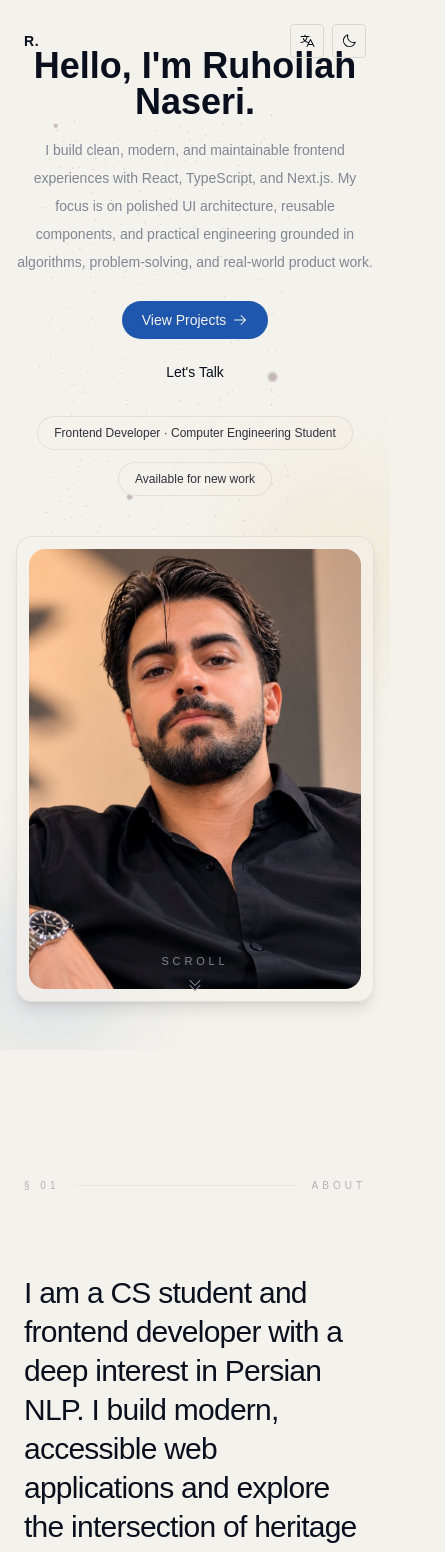
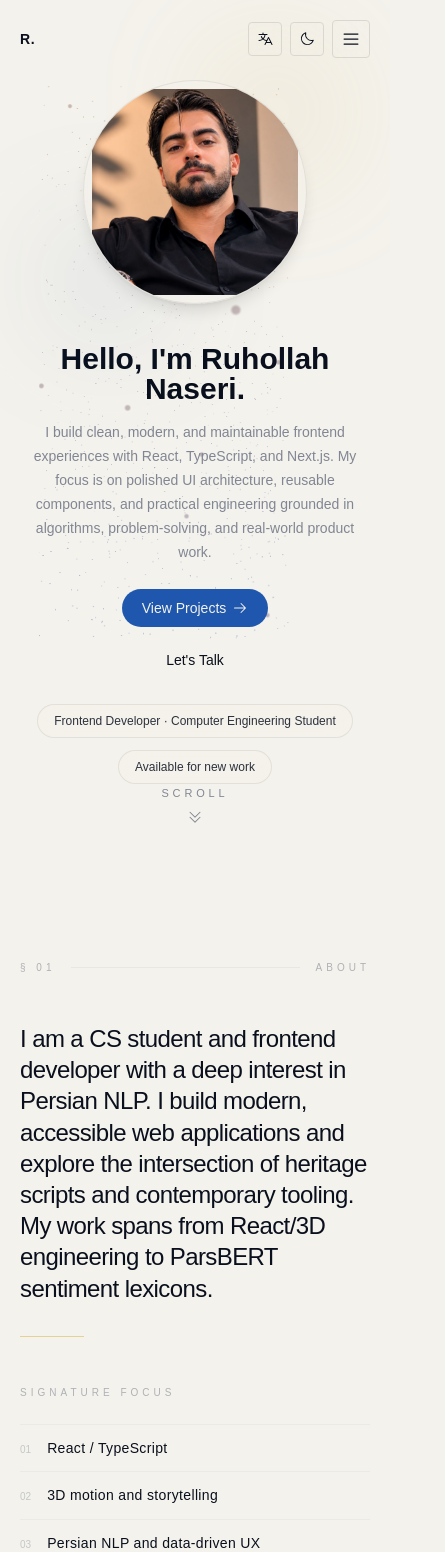
Before and after one commit to ruhollah82/portfolio, a React (Vite) app: page / in a window 390 px wide. Shown: the top 1552 px of the page, 445 px wide, since content can reach past the window. Built offline with nearby package versions, Linux system fonts and the light colour scheme; a web font is replaced by a local one.

Commit message:
added responsive design for mobile

```diff
--- a/src/components/layout/Footer.tsx
+++ b/src/components/layout/Footer.tsx
@@ -1,6 +1,6 @@
 export function Footer() {
   return (
-    <footer className="text-muted-foreground border-border border-t py-12 text-center text-xs">
+    <footer className="text-muted-foreground border-border border-t py-8 text-center text-xs sm:py-12">
       <p>© {new Date().getFullYear()} Ruhollah Naseri.</p>
     </footer>
   )
--- a/src/components/layout/Header.tsx
+++ b/src/components/layout/Header.tsx
@@ -1,32 +1,40 @@
+import { useState } from 'react'
 import { useLocaleStore } from '@/stores/useLocaleStore'
 import { useThemeStore } from '@/stores/useThemeStore'
 import { Icon } from '@/components/ui/Icon'
+import { useT } from '@/lib/i18n/useT'
+import { motion, AnimatePresence } from 'motion/react'
 
 export function Header() {
   const locale = useLocaleStore((s) => s.locale)
   const setLocale = useLocaleStore((s) => s.setLocale)
   const theme = useThemeStore((s) => s.theme)
   const toggleTheme = useThemeStore((s) => s.toggleTheme)
+  const t = useT()
+  const [isMenuOpen, setIsMenuOpen] = useState(false)
+
+  const navItems = ['about', 'skills', 'projects', 'contact']
 
   return (
-    <header className="fixed inset-x-0 top-0 z-50 flex items-center justify-between p-6 md:p-8">
+    <>
+      <header className="fixed inset-x-0 top-0 z-50 flex items-center justify-between bg-transparent p-5 sm:p-6 md:p-8">
         <a
           href="#hero"
-        className="text-foreground hover:text-primary  text-sm font-bold tracking-wider transition-colors"
+          className="text-foreground hover:text-primary text-sm font-bold tracking-wider transition-colors"
         >
           R.
         </a>
         <div className="flex items-center gap-2">
           <button
             onClick={() => setLocale(locale === 'en' ? 'fa' : 'en')}
-          className="border-border hover:bg-accent hover:text-accent-foreground rounded-md border p-2 transition-colors"
+            className="border-border hover:bg-accent hover:text-accent-foreground rounded-md border p-2 backdrop-blur-xl transition-colors"
             aria-label="Toggle Language"
           >
             <Icon name="phosphor:translate" className="h-4 w-4" />
           </button>
           <button
             onClick={toggleTheme}
-          className="border-border hover:bg-accent hover:text-accent-foreground rounded-md border p-2 transition-colors"
+            className="border-border hover:bg-accent hover:text-accent-foreground rounded-md border p-2 backdrop-blur-xl transition-colors"
             aria-label="Toggle Theme"
           >
             <Icon
@@ -34,7 +42,45 @@ export function Header() {
               className="h-4 w-4"
             />
           </button>
+          <button
+            onClick={() => setIsMenuOpen(true)}
+            className="border-border hover:bg-accent hover:text-accent-foreground rounded-md border p-2 backdrop-blur-xl transition-colors md:hidden"
+            aria-label="Open Menu"
+          >
+            <Icon name="phosphor:list" className="h-5 w-5" />
+          </button>
         </div>
       </header>
+
+      <AnimatePresence>
+        {isMenuOpen && (
+          <motion.div
+            initial={{ opacity: 0, y: -20 }}
+            animate={{ opacity: 1, y: 0 }}
+            exit={{ opacity: 0, y: -20 }}
+            transition={{ duration: 0.3, ease: 'easeOut' }}
+            className="bg-background/95 fixed inset-0 z-40 flex flex-col items-center justify-center gap-8 backdrop-blur-xl md:hidden"
+          >
+            <button
+              onClick={() => setIsMenuOpen(false)}
+              className="border-border hover:bg-accent hover:text-accent-foreground absolute top-5 right-5 rounded-md border p-2 transition-colors"
+              aria-label="Close Menu"
+            >
+              <Icon name="phosphor:x" className="h-5 w-5" />
+            </button>
+            {navItems.map((item) => (
+              <a
+                key={item}
+                href={`#${item}`}
+                onClick={() => setIsMenuOpen(false)}
+                className="text-foreground hover:text-primary text-3xl font-light tracking-tight uppercase transition-colors"
+              >
+                {t(`nav.${item}`)}
+              </a>
+            ))}
+          </motion.div>
+        )}
+      </AnimatePresence>
+    </>
   )
 }
--- a/src/components/sections/About/About.tsx
+++ b/src/components/sections/About/About.tsx
@@ -16,7 +16,6 @@ function Pillar({ label, value }: { label: string; value: string }) {
 
 export function About() {
   const t = useT()
-
   const highlights = [
     t('about.highlight.react'),
     t('about.highlight.motion'),
@@ -26,12 +25,11 @@ export function About() {
   return (
     <section
       id="about"
-      className="relative flex min-h-screen flex-col justify-center px-6 py-32 sm:px-12 lg:px-24"
+      className="relative flex min-h-screen flex-col justify-center px-5 py-24 sm:px-12 sm:py-32 lg:px-24"
     >
       <div className="mx-auto w-full max-w-6xl">
-        {/* Editorial Header */}
         <MotionReveal>
-          <div className="mb-20 flex items-center gap-4">
+          <div className="mb-12 flex items-center gap-4 sm:mb-20">
             <span className="text-muted-foreground/60 text-[10px] tracking-[0.4em] uppercase">
               § 01
             </span>
@@ -42,23 +40,18 @@ export function About() {
           </div>
         </MotionReveal>
 
-        <div className="grid gap-16 lg:grid-cols-[1.2fr_0.8fr] lg:gap-24">
-          {/* Main Statement */}
+        <div className="grid gap-12 sm:gap-16 lg:grid-cols-[1.2fr_0.8fr] lg:gap-24">
           <MotionReveal delay={0.1}>
             <div className="space-y-8">
-              <h2 className="text-foreground max-w-2xl text-3xl leading-[1.3] font-light tracking-tight sm:text-3xl md:text-4xl">
+              <h2 className="text-foreground max-w-2xl text-2xl leading-[1.3] font-light tracking-tight sm:text-3xl md:text-4xl">
                 {t('about.text')}
               </h2>
-
-              {/* Gold accent line */}
               <div className="bg-brand-gold/60 h-px w-16" />
             </div>
           </MotionReveal>
 
-          {/* Side Content */}
           <MotionReveal delay={0.2}>
             <div className="space-y-12">
-              {/* Signature Focus - Editorial List */}
               <div className="space-y-6">
                 <p className="text-muted-foreground/60 text-[10px] tracking-[0.4em] uppercase">
                   {t('about.signatureFocus')}
@@ -80,7 +73,6 @@ export function About() {
                 </ul>
               </div>
 
-              {/* Three Pillars */}
               <div className="space-y-0">
                 <Pillar label={t('about.craft')} value={t('about.craftDesc')} />
                 <Pillar
--- a/src/components/sections/Contact/Contact.tsx
+++ b/src/components/sections/Contact/Contact.tsx
@@ -4,7 +4,6 @@ import { MotionReveal } from '@/components/ui/MotionReveal'
 
 export function Contact() {
   const t = useT()
-
   const socials = [
     {
       name: 'GitHub',
@@ -26,20 +25,18 @@ export function Contact() {
   return (
     <section
       id="contact"
-      className="relative flex min-h-screen flex-col justify-center px-6 py-32 sm:px-12 lg:px-24"
+      className="relative flex min-h-screen flex-col justify-center px-5 py-24 sm:px-12 sm:py-32 lg:px-24"
     >
-      {/* Subtle ambient glow (much softer than before for a premium feel) */}
       <div className="pointer-events-none absolute inset-0 z-0 overflow-hidden">
         <div className="bg-primary/5 absolute top-1/4 -right-32 h-[500px] w-[500px] rounded-full blur-[120px]" />
         <div className="bg-accent/5 absolute bottom-1/4 -left-32 h-[400px] w-[400px] rounded-full blur-[100px]" />
       </div>
 
       <div className="relative z-10 mx-auto w-full max-w-6xl">
-        {/* Editorial Header */}
         <MotionReveal>
-          <div className="mb-16 flex items-center gap-4">
+          <div className="mb-12 flex items-center gap-4 sm:mb-16">
             <span className="text-muted-foreground/60 text-[10px] tracking-[0.4em] uppercase">
-              § 03
+              § 04
             </span>
             <div className="bg-border/40 h-px flex-1" />
             <span className="text-muted-foreground/60 text-[10px] tracking-[0.4em] uppercase">
@@ -48,22 +45,18 @@ export function Contact() {
           </div>
         </MotionReveal>
 
-        {/* Fluid Layout (No rigid grids) */}
-        <div className="flex flex-col gap-16 lg:flex-row lg:items-start lg:justify-between lg:gap-24">
-          {/* Left: Primary CTA (Typography-focused) */}
+        <div className="flex flex-col gap-12 sm:gap-16 lg:flex-row lg:items-start lg:justify-between lg:gap-24">
           <MotionReveal delay={0.1} className="flex-1">
             <p className="text-muted-foreground/80 mb-4 text-xs tracking-[0.3em] uppercase">
               {t('contact.email')}
             </p>
-
             <a href="mailto:ruhollah.naserii@gmail.com" className="group block">
-              <h2 className="text-foreground group-hover:text-primary text-4xl font-light tracking-tight transition-colors duration-500 sm:text-5xl md:text-6xl lg:text-7xl">
+              <h2 className="text-foreground group-hover:text-primary text-3xl font-light tracking-tight transition-colors duration-500 sm:text-5xl md:text-6xl lg:text-7xl">
                 ruhollah.naserii
                 <br className="hidden sm:block" />
                 @gmail.com
               </h2>
-
-              <div className="text-muted-foreground group-hover:text-primary mt-8 flex items-center gap-3 text-sm font-medium transition-colors duration-500">
+              <div className="text-muted-foreground group-hover:text-primary mt-6 flex items-center gap-3 text-sm font-medium transition-colors duration-500 sm:mt-8">
                 <span>{t('hero.cta.secondary')}</span>
                 <Icon
                   name="phosphor:arrow-right"
@@ -71,15 +64,12 @@ export function Contact() {
                 />
               </div>
             </a>
-
-            <p className="text-foreground/60 mt-10 max-w-md text-sm leading-relaxed font-light">
+            <p className="text-foreground/60 mt-8 max-w-md text-sm leading-relaxed font-light sm:mt-10">
               {t('contact.text')}
             </p>
           </MotionReveal>
 
-          {/* Right: Secondary Actions (Minimal List) */}
           <MotionReveal delay={0.2} className="w-full lg:w-80">
-            {/* Resume Download */}
             <a
               href="/resume.pdf"
               download
@@ -100,7 +90,6 @@ export function Contact() {
               />
             </a>
 
-            {/* Social Links Stack (Hairline separated) */}
             <div className="mt-2">
               {socials.map((social) => (
                 <a
@@ -120,7 +109,6 @@ export function Contact() {
                   />
                 </a>
               ))}
-              {/* Closing line for visual balance */}
               <div className="bg-border/40 h-px w-full" />
             </div>
           </MotionReveal>
--- a/src/components/sections/Hero/Hero.tsx
+++ b/src/components/sections/Hero/Hero.tsx
@@ -12,7 +12,7 @@ export function Hero() {
   return (
     <section
       id="hero"
-      className="relative flex min-h-screen items-center justify-center overflow-hidden px-4 py-12 sm:px-6 lg:px-8"
+      className="relative flex min-h-screen items-center justify-center overflow-hidden px-5 py-20 sm:px-6 sm:py-24 lg:px-8"
     >
       <Suspense
         fallback={
@@ -26,21 +26,40 @@ export function Hero() {
 
       <div className="absolute inset-0 bg-[radial-gradient(circle_at_top_left,_color-mix(in_oklch,var(--primary)_24%),transparent_24%),radial-gradient(circle_at_bottom_right,_color-mix(in_oklch,var(--accent)_26%),transparent_22%)]" />
 
-      <div className="relative z-10 mx-auto grid w-full max-w-6xl items-center gap-10 lg:grid-cols-[1.05fr_0.95fr]">
-        {/* تغییر ۱: lg:text-left به lg:text-start برای راست‌چین شدن خودکار در فارسی */}
+      {/* Changed from grid to flex-col on mobile, grid on desktop */}
+      <div className="relative z-10 mx-auto flex w-full max-w-6xl flex-col items-center gap-10 sm:grid sm:grid-cols-[1.05fr_0.95fr] sm:items-center lg:gap-10">
+        {/* Portrait Image - Now appears FIRST on mobile (top of page) */}
+        <MotionReveal delay={0.08}>
+          <div className="relative mx-auto w-full sm:max-w-md">
+            {/* Glowing effects - adjusted for circular shape on mobile */}
+            <div className="bg-brand-gold/30 absolute -end-4 -top-4 h-24 w-24 rounded-full blur-3xl sm:-end-8 sm:-top-8 sm:h-32 sm:w-32" />
+            <div className="bg-primary/25 m:rounded-full absolute -start-4 -bottom-4 h-20 w-20 rounded-full blur-3xl sm:-start-6 sm:-bottom-6 sm:h-28 sm:w-28" />
+
+            <div className="border-border/70 bg-background/65 relative mx-auto h-56 w-56 overflow-hidden rounded-full border p-2 shadow-lg backdrop-blur-xl sm:h-[440px] sm:w-full sm:rounded-2xl">
+              <div className="absolute inset-0 bg-[linear-gradient(135deg,_color-mix(in_oklch,var(--primary)_12%),transparent_45%,_color-mix(in_oklch,var(--accent)_16%),transparent_80%)]" />
+              <img
+                src="/images/portrait.jpg"
+                alt="Portrait of Ruhollah"
+                className="relative h-full w-full object-cover object-[center_20%]"
+              />
+            </div>
+          </div>
+        </MotionReveal>
+
+        {/* Text Content - Appears below image on mobile */}
         <div className="space-y-6 text-center lg:text-start">
-          <MotionReveal delay={0.08}>
+          <MotionReveal delay={0.12}>
             <div className="space-y-4">
-              <h1 className="text-foreground text-4xl leading-none font-black sm:text-5xl lg:text-7xl">
+              <h1 className="text-foreground text-3xl leading-none font-black sm:text-5xl lg:text-7xl">
                 {t('hero.greeting')}
               </h1>
-              <p className="text-muted-foreground mx-auto max-w-2xl text-sm leading-7 sm:text-base lg:mx-0 lg:text-lg">
+              <p className="text-muted-foreground mx-auto max-w-2xl text-sm leading-6 sm:text-base sm:leading-7 lg:mx-0 lg:text-lg">
                 {t('hero.description')}
               </p>
             </div>
           </MotionReveal>
 
-          <MotionReveal delay={0.14}>
+          <MotionReveal delay={0.16}>
             <div className="flex flex-col items-center gap-3 sm:flex-row lg:items-start">
               <a
                 href="#projects"
@@ -50,7 +69,6 @@ export function Hero() {
                 })}
               >
                 {t('hero.cta.primary')}
-                {/* تغییر ۲: اضافه کردن rtl:-scale-x-100 برای قرینه شدن فلش در حالت فارسی */}
                 <Icon
                   name="phosphor:arrow-right"
                   className="h-4 w-4 rtl:-scale-x-100"
@@ -69,8 +87,7 @@ export function Hero() {
             </div>
           </MotionReveal>
 
-          <MotionReveal delay={0.18}>
-            {/* justify-start به‌طور پیش‌فرض در RTL به سمت راست می‌چسبد */}
+          <MotionReveal delay={0.2}>
             <div className="flex flex-wrap items-center justify-center gap-3 lg:justify-start">
               <div className="border-border/70 bg-background/65 text-foreground/85 rounded-full border px-4 py-2 text-xs font-medium backdrop-blur-md">
                 {t('hero.role')}
@@ -81,26 +98,9 @@ export function Hero() {
             </div>
           </MotionReveal>
         </div>
-
-        <MotionReveal delay={0.12}>
-          <div className="relative mx-auto w-full max-w-md">
-            {/* تغییر ۳: استفاده از -end و -start به جای right و left برای تطابق با جهت صفحه */}
-            <div className="bg-brand-gold/30 absolute -end-8 -top-8 h-32 w-32 rounded-full blur-3xl" />
-            <div className="bg-primary/25 absolute -start-6 -bottom-6 h-28 w-28 rounded-full blur-3xl" />
-
-            <div className="border-border/70 bg-background/65 relative overflow-hidden rounded-2xl border p-3 shadow-lg backdrop-blur-xl">
-              <div className="absolute inset-0 bg-[linear-gradient(135deg,_color-mix(in_oklch,var(--primary)_12%),transparent_45%,_color-mix(in_oklch,var(--accent)_16%),transparent_80%)]" />
-              <img
-                src="/images/portrait.jpg"
-                alt="Portrait of Ruhollah"
-                className="relative h-[440px] w-full rounded-2xl object-cover object-top"
-              />
-            </div>
-          </div>
-        </MotionReveal>
       </div>
 
-      <div className="text-muted-foreground absolute bottom-12 z-10 flex animate-bounce flex-col items-center gap-2">
+      <div className="text-muted-foreground absolute bottom-8 z-10 flex animate-bounce flex-col items-center gap-2 sm:bottom-12">
         <span className="text-[11px] tracking-[0.35em] uppercase">
           {t('hero.scroll')}
         </span>
--- a/src/components/sections/Projects/Projects.tsx
+++ b/src/components/sections/Projects/Projects.tsx
@@ -31,12 +31,11 @@ export function Projects() {
   return (
     <section
       id="projects"
-      className="relative flex min-h-screen flex-col justify-center px-6 py-32 sm:px-12 lg:px-24"
+      className="relative flex min-h-screen flex-col justify-center px-5 py-24 sm:px-12 sm:py-32 lg:px-24"
     >
       <div className="mx-auto w-full max-w-6xl">
-        {/* Editorial Header */}
         <MotionReveal>
-          <div className="mb-16 flex items-center gap-4">
+          <div className="mb-12 flex items-center gap-4 sm:mb-16">
             <span className="text-muted-foreground/60 text-[10px] tracking-[0.4em] uppercase">
               § 03
             </span>
@@ -47,15 +46,13 @@ export function Projects() {
           </div>
         </MotionReveal>
 
-        {/* Subtitle */}
         <MotionReveal delay={0.05}>
-          <p className="text-muted-foreground mb-16 max-w-2xl text-base leading-relaxed md:text-lg">
+          <p className="text-muted-foreground mb-12 max-w-2xl text-base leading-relaxed sm:mb-16 md:text-lg">
             {t('projects.subtitle')}
           </p>
         </MotionReveal>
 
-        {/* Projects Grid */}
-        <div className="grid grid-cols-1 gap-6 md:grid-cols-2">
+        <div className="grid grid-cols-1 gap-8 sm:gap-10 md:grid-cols-2">
           {projects.map((p, i) => (
             <MotionReveal key={p.titleKey} delay={0.1 + i * 0.06}>
               <ProjectCard
--- a/src/components/sections/Skills/Skills.tsx
+++ b/src/components/sections/Skills/Skills.tsx
@@ -52,7 +52,6 @@ const skillGroups: SkillGroup[] = [
   },
 ]
 
-// تغییر ۱: دریافت تابع t برای ترجمه برچسب‌ها
 function getLevelLabel(level: number, t: (key: string) => string): string {
   if (level >= 90) return t('skills.level.expert')
   if (level >= 75) return t('skills.level.advanced')
@@ -71,7 +70,6 @@ function SkillColumn({
 }) {
   return (
     <div className="space-y-5">
-      {/* Header */}
       <div className="border-border/40 flex items-baseline gap-3 border-b pb-4">
         <span className="text-muted-foreground/50 text-[10px] tracking-widest">
           0{index + 1}
@@ -81,7 +79,6 @@ function SkillColumn({
         </h3>
       </div>
 
-      {/* Skills list */}
       <ul className="space-y-0">
         {group.items.map((skill) => (
           <li
@@ -91,7 +88,6 @@ function SkillColumn({
             <span className="text-foreground/90 group-hover/item:text-foreground text-sm font-light tracking-wide transition-colors">
               {skill.name}
             </span>
-            {/* تغییر ۲: ارسال تابع t به getLevelLabel */}
             <span className="text-muted-foreground/60 text-[10px] tracking-widest uppercase">
               {getLevelLabel(skill.level, t)}
             </span>
@@ -108,12 +104,11 @@ export function Skills() {
   return (
     <section
       id="skills"
-      className="relative flex min-h-screen flex-col justify-center px-6 py-32 sm:px-12 lg:px-24"
+      className="relative flex min-h-screen flex-col justify-center px-5 py-24 sm:px-12 sm:py-32 lg:px-24"
     >
       <div className="mx-auto w-full max-w-6xl">
-        {/* Editorial Header */}
         <MotionReveal>
-          <div className="mb-20 flex items-center gap-4">
+          <div className="mb-12 flex items-center gap-4 sm:mb-20">
             <span className="text-muted-foreground/60 text-[10px] tracking-[0.4em] uppercase">
               § 02
             </span>
@@ -124,11 +119,9 @@ export function Skills() {
           </div>
         </MotionReveal>
 
-        {/* Main Statement */}
         <MotionReveal delay={0.08}>
-          <div className="mb-20 max-w-3xl">
-            <h2 className="text-foreground text-3xl leading-[1.3] font-light tracking-tight sm:text-3xl md:text-4xl">
-              {/* تغییر ۳: استفاده از کلیدهای ترجمه برای حفظ استایل <em> */}
+          <div className="mb-12 max-w-3xl sm:mb-20">
+            <h2 className="text-foreground text-2xl leading-[1.3] font-light tracking-tight sm:text-3xl md:text-4xl">
               {t('skills.statement.prefix')}
               <em className="text-brand-gold font-normal not-italic">
                 {t('skills.statement.highlight')}
@@ -138,8 +131,7 @@ export function Skills() {
           </div>
         </MotionReveal>
 
-        {/* Skills Grid */}
-        <div className="grid grid-cols-1 gap-12 sm:grid-cols-2 lg:grid-cols-4 lg:gap-8">
+        <div className="grid grid-cols-1 gap-10 sm:grid-cols-2 sm:gap-12 lg:grid-cols-4 lg:gap-8">
           {skillGroups.map((group, i) => (
             <MotionReveal key={group.key} delay={0.12 + i * 0.06}>
               <SkillColumn group={group} index={i} t={t} />
```
Lines whose indentation alone changed are shown as unchanged.
